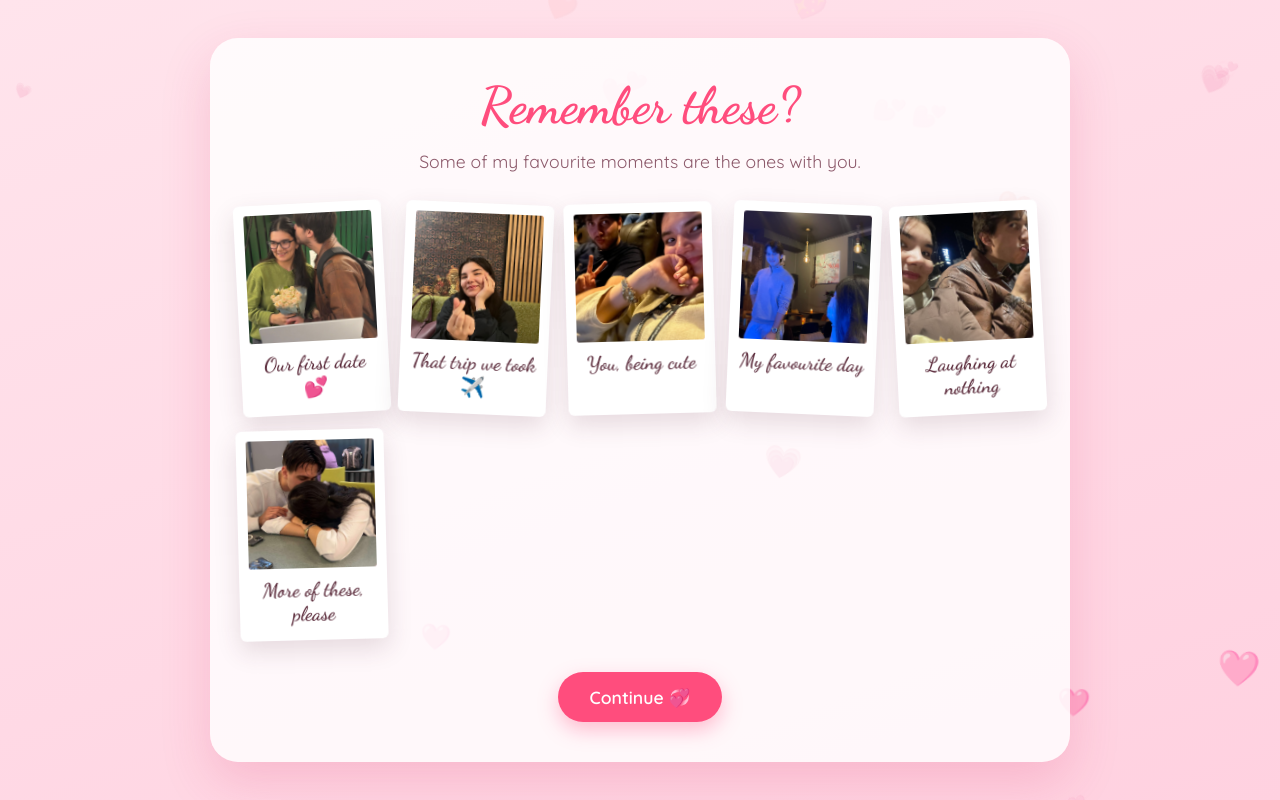
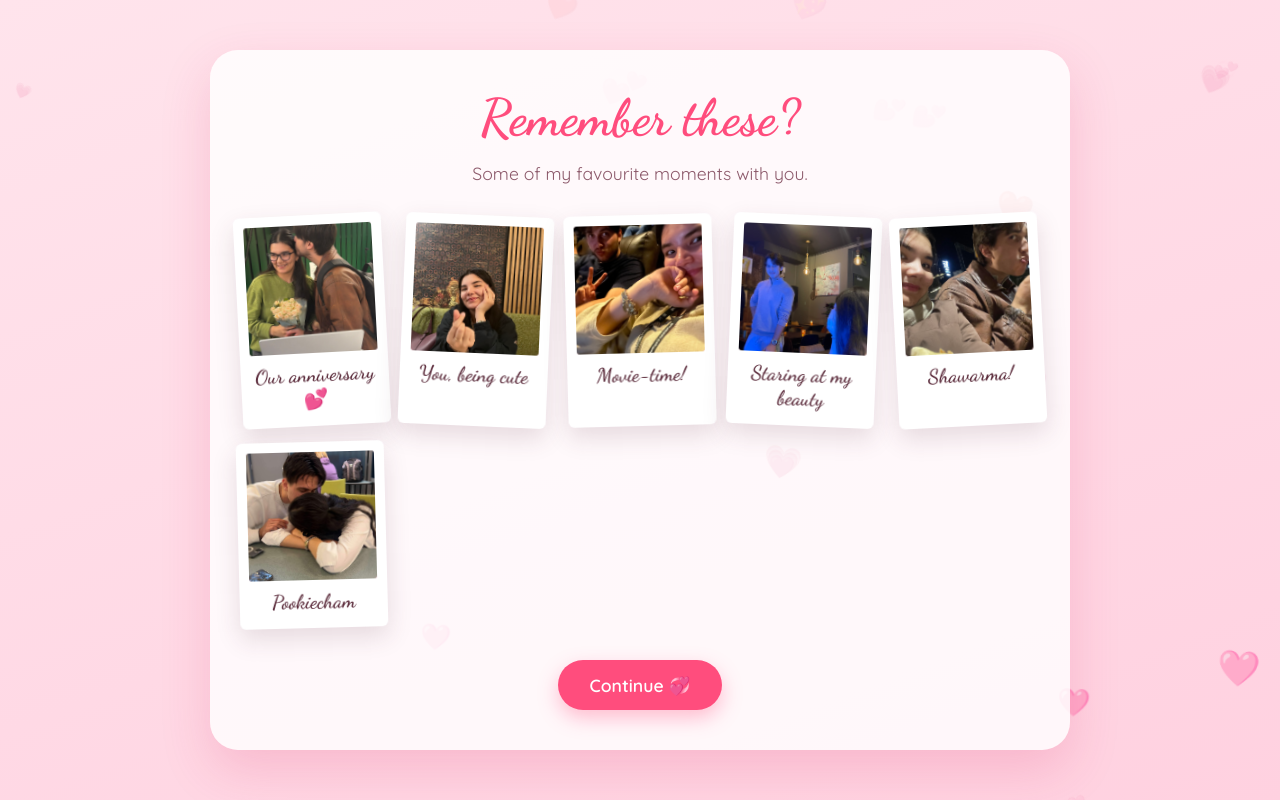
Before and after one commit to Ferencmolnar24/For-My-Pookiem, a plain HTML site: page index.html in a window 1280 px wide. Both pictures are taken after a click on the button "Continue 💌". Drawn offline with Linux system fonts and the light colour scheme.

Commit message:
Update captions in index.html for clarity

```diff
--- a/index.html
+++ b/index.html
@@ -29,32 +29,32 @@
     <section class="page" id="page-2">
       <div class="card card-wide">
         <h2>Remember these?</h2>
-        <p>Some of my favourite moments are the ones with you.</p>
+        <p>Some of my favourite moments with you.</p>
 
         <div class="gallery">
           <figure class="polaroid">
             <img src="photos/1.jpg" alt="Us" loading="lazy" />
-            <figcaption>Our first date 💕</figcaption>
+            <figcaption>Our anniversary 💕</figcaption>
           </figure>
           <figure class="polaroid">
             <img src="photos/2.jpg" alt="Us" loading="lazy" />
-            <figcaption>That trip we took ✈️</figcaption>
+            <figcaption>You, being cute</figcaption>
           </figure>
           <figure class="polaroid">
             <img src="photos/3.jpg" alt="Us" loading="lazy" />
-            <figcaption>You, being cute</figcaption>
+            <figcaption>Movie-time!</figcaption>
           </figure>
           <figure class="polaroid">
             <img src="photos/4.jpg" alt="Us" loading="lazy" />
-            <figcaption>My favourite day</figcaption>
+            <figcaption>Staring at my beauty</figcaption>
           </figure>
           <figure class="polaroid">
             <img src="photos/5.jpg" alt="Us" loading="lazy" />
-            <figcaption>Laughing at nothing</figcaption>
+            <figcaption>Shawarma!</figcaption>
           </figure>
           <figure class="polaroid">
             <img src="photos/6.jpg" alt="Us" loading="lazy" />
-            <figcaption>More of these, please</figcaption>
+            <figcaption>Pookiecham</figcaption>
           </figure>
         </div>
 
```
